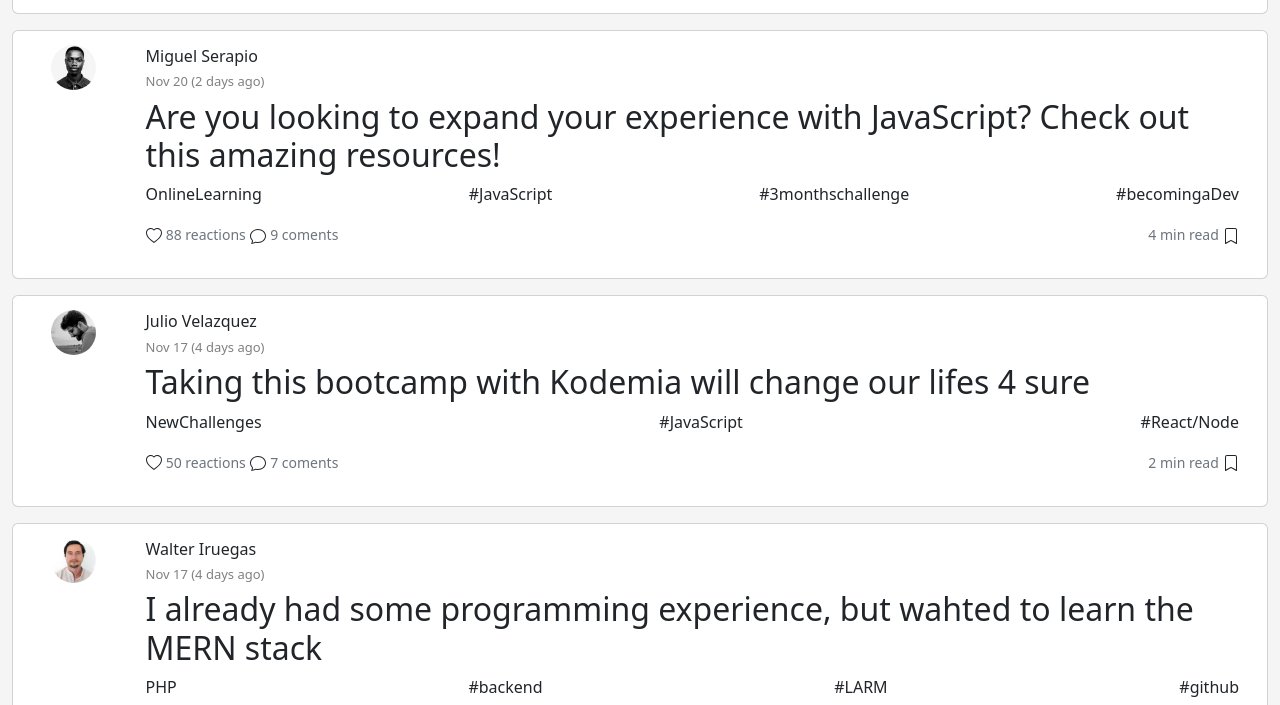
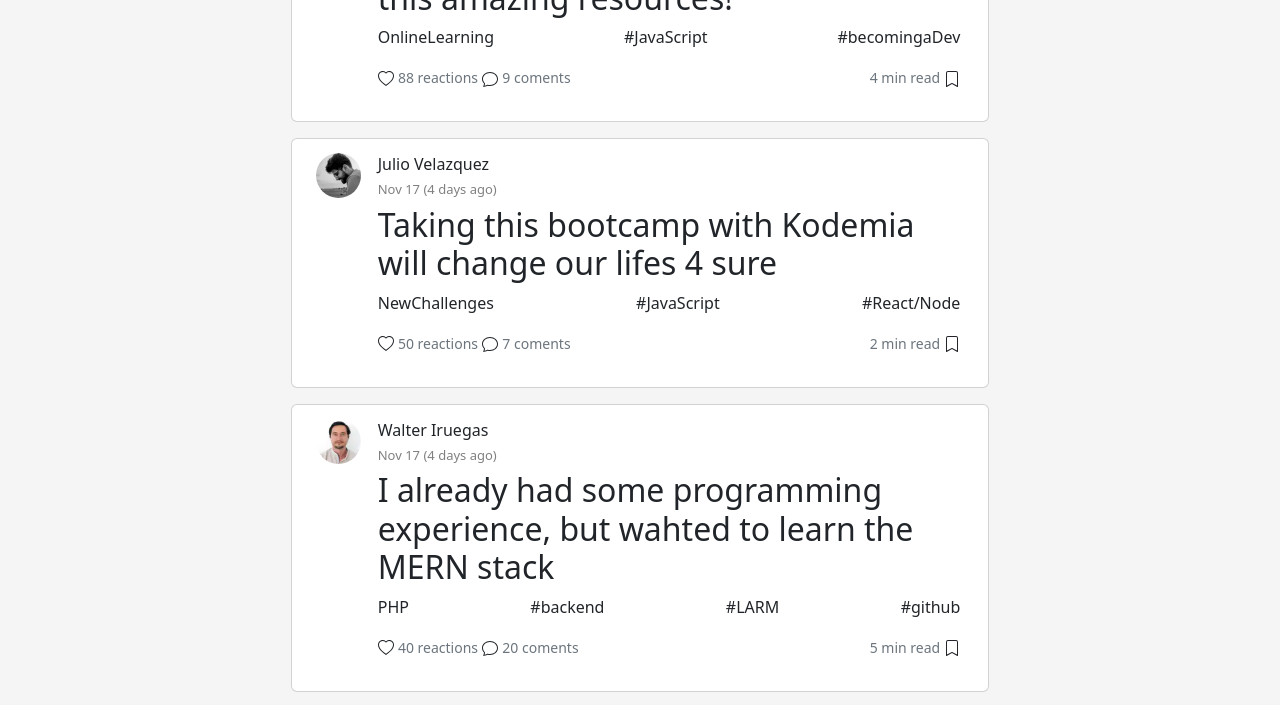
Before and after one commit to MASC95/PROYECTODEVTO, a plain HTML site: page src/index.html in a window 1280 px wide. Shown: the part 764-1469 px from the top of the page. Drawn offline with nearby package versions, Linux system fonts and the light colour scheme.

Commit message:
main con columna7

```diff
--- a/src/index.html
+++ b/src/index.html
@@ -16,7 +16,7 @@
   </head>
 
   <body>
-    <main>
+    <main class="container col-md-7">
       <div class="container-fluid">
         <div class="main__header">
           <ul class="nav">
@@ -63,7 +63,6 @@
                   >
                     <p class="card-text">TodayIlearned</p>
                     <p class="card-text">#programming</p>
-                    <p class="card-text">#opensource</p>
                     <p class="card-text">#github</p>
                   </div>
                   <div
@@ -141,7 +140,6 @@
                   >
                     <p class="card-text">OnlineLearning</p>
                     <p class="card-text">#JavaScript</p>
-                    <p class="card-text">#3monthschallenge</p>
                     <p class="card-text">#becomingaDev</p>
                   </div>
                   <div
--- a/stylesheet/main.scss
+++ b/stylesheet/main.scss
@@ -19,7 +19,6 @@ body{
 
             #posts__repeat--pp{
                 padding-top: 14px;
-                padding-left: 2vw;
                 img{
                     height: 45px;
                     border-radius: 50%;
```
Also changed, not shown: stylesheet/main.css, 1 other file.
